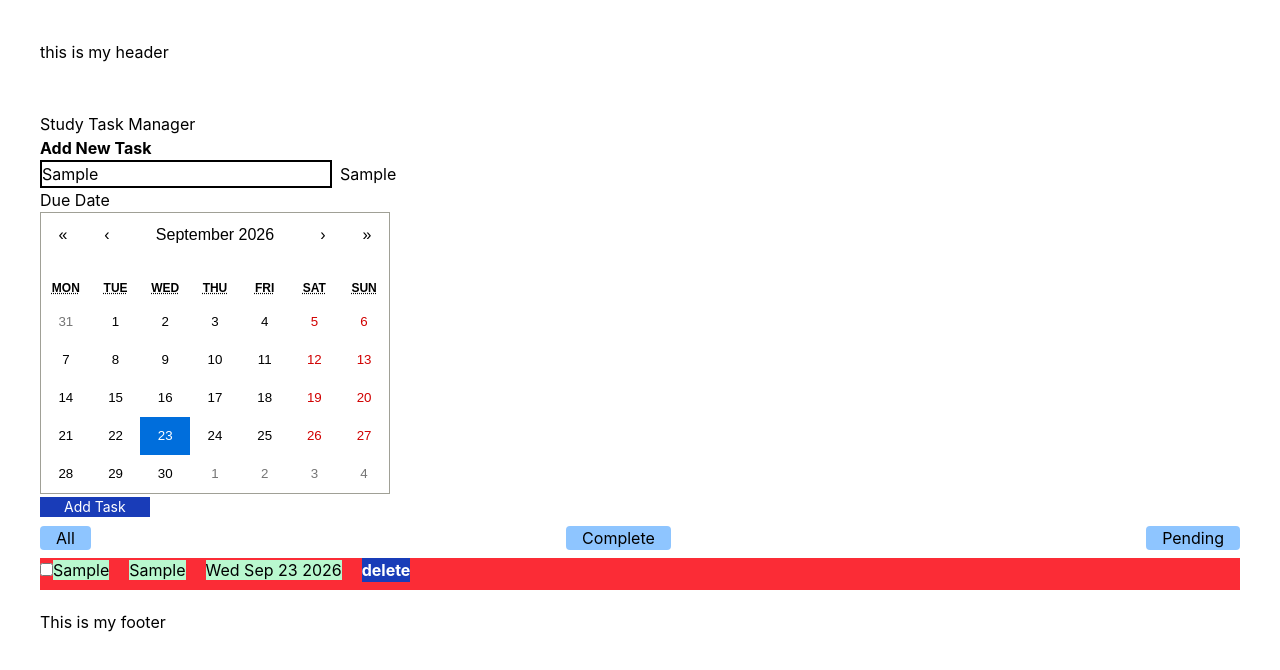
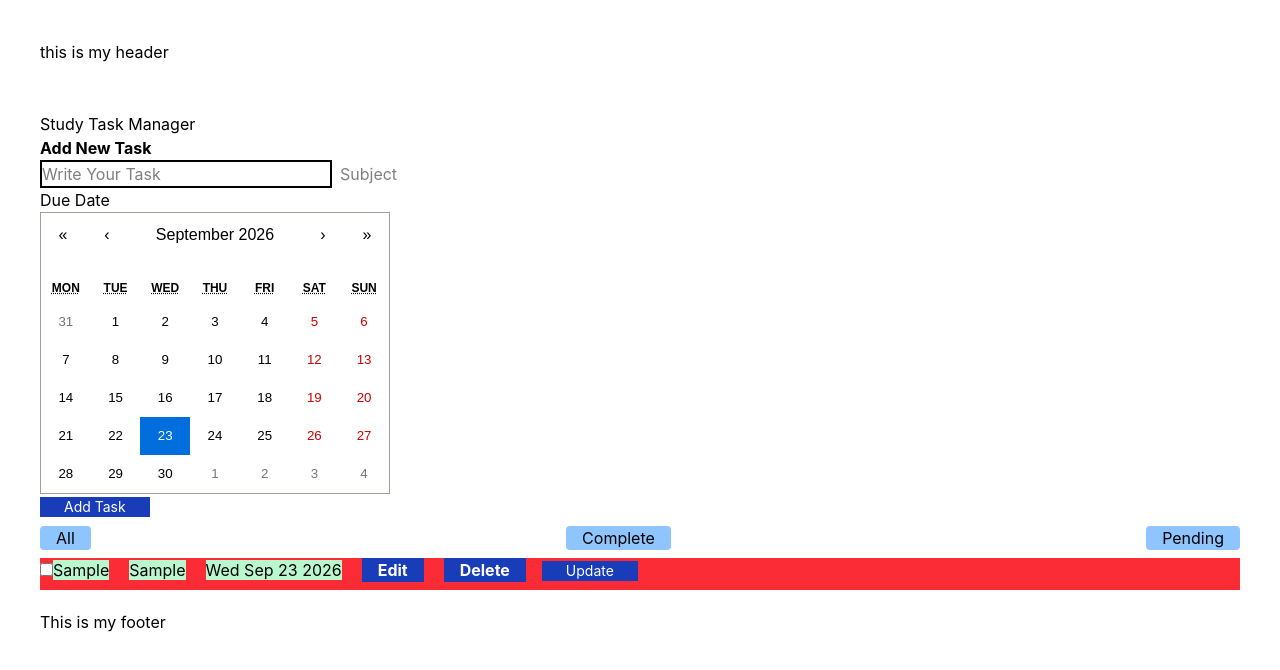
Before and after one commit to sudhir45raj-del/StudyTaskManager, a React (Vite) app: page / in a window 1280 px wide. Both pictures are taken after typing "Sample", "Sample" into the empty fields and a click on the button "Add Task". Shown: the top 670 px of the page. Built offline with nearby package versions, Linux system fonts and the light colour scheme.

Commit message:
update-task

```diff
--- a/src/pages/Home.jsx
+++ b/src/pages/Home.jsx
@@ -7,6 +7,7 @@ function Home() {
     const [input, setinput] = useState("")
     const [task, setTask] = useState([])
     const [filter, setFilter] = useState("all");
+    const[editId , setEditId] = useState(null);
     useEffect(()=>{
        localStorage.setItem("tasks",JSON.stringify(task))
     },[task])
@@ -16,8 +17,7 @@ function Home() {
             setTask(JSON.parse(taskStore))
         }
     },[])
-    console.log(task.length)
-    // console.log("items are:", taskStore)
+    // localStorage.removeItem("tasks")
     function addTask() {
         if (inputs.trim() === "" || input.trim() === "") return;
         const newTask = {
@@ -28,10 +28,23 @@ function Home() {
             checks: false
         };
         setTask([...task, newTask])
+        setinputs("")
+        setinput("")
     };
     function deletetsk(id) {
         setTask(task.filter((item) => item.id !== id));
         console.log("working")
+    }
+    function updateTask(){
+        setTask(task.map((item)=> {
+            if(item.id === editId){
+                return{...item, subject:(input), title:(inputs)}
+            }
+            return item
+        }))
+            setEditId(null)
+            setinput("")
+            setinputs("")
     }
     function handlecheck(id) {
         setTask(task.map((item) => {
@@ -56,14 +69,16 @@ function Home() {
                     item.checks === false)
             }
         })
-
+    console.log(editId)
+    console.log(inputs)
+    console.log(input)
     return (
         <div className="mt-12 mb-5">
             <h1>Study Task Manager</h1>
             <h2 className="font-bold" >Add New Task</h2>
             <div>
-                <input id="ts" className="border-2 pr-10" type="text" placeholder="Write Your Task" onChange={(e) => setinputs(e.target.value)} ></input>
-                <input id="sb" className=" ml-2" type="text" placeholder="Subject" onChange={(e) => setinput(e.target.value)} ></input>
+                <input id="ts" className="border-2 pr-10" type="text" placeholder="Write Your Task" value={inputs} onChange={(e) => setinputs(e.target.value)} ></input>
+                <input id="sb" className=" ml-2" type="text" placeholder="Subject" value={input} onChange={(e) => setinput(e.target.value)} ></input>
                 <span>
                     <h3>Due Date</h3>
                     <Calendar value={calendars} onChange={setCalendars} />
@@ -78,7 +93,7 @@ function Home() {
                     <div>
                         {filteredTask.map((item) => {
                             return (
-                                <ul>
+                                <ul key={item.id}>
                                     <li className="bg-red-500">
                                         <input className="cursor-pointer" type="checkbox" checked={item.checks} onChange={() => handlecheck(item.id)}></input>
                                         <span className={`bg-green-200 ${item.checks ? "line-through text-gray-500" : ""}`}>
@@ -90,7 +105,9 @@ function Home() {
                                         <span className={`bg-green-200 ml-5 ${item.checks ? "line-through text-gray-500" : ""}`}>
                                             {item.duedate}
                                         </span>
-                                        <button className="bg-blue-800 ml-5 mb-2 text-white font-bold" onClick={() => deletetsk(item.id)}>delete</button>
+                                        <button className="bg-blue-800 cursor-pointer ml-5 px-4 mb-2 text-white font-bold" onClick={()=> {setEditId(item.id); setinputs(item.title); setinput(item.subject);}}>Edit</button>
+                                        <button className="bg-blue-800 cursor-pointer ml-5 px-4 mb-2 text-white font-bold" onClick={() => deletetsk(item.id)}>Delete</button>
+                                        <button className="bg-blue-800 text-white text-sm px-6 ml-4 " onClick={()=>updateTask(item.id)}>Update</button>
                                     </li>
                                 </ul>
                             )
```
